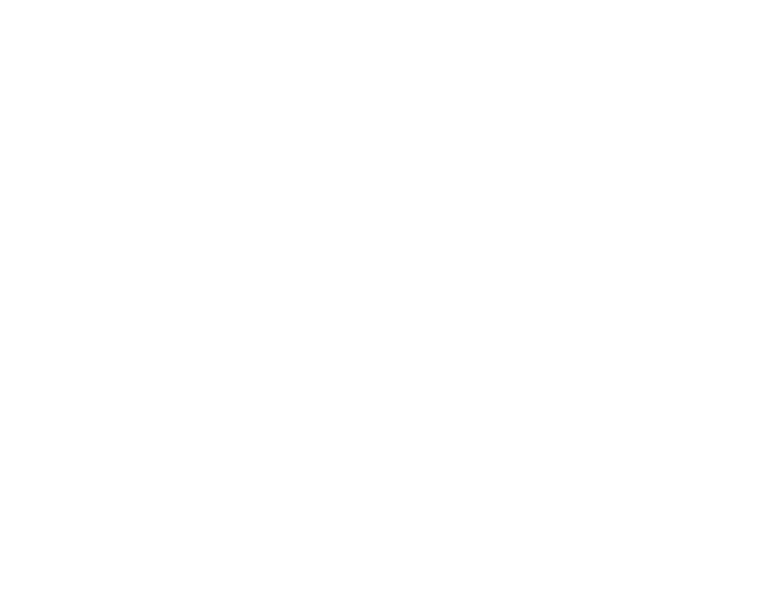
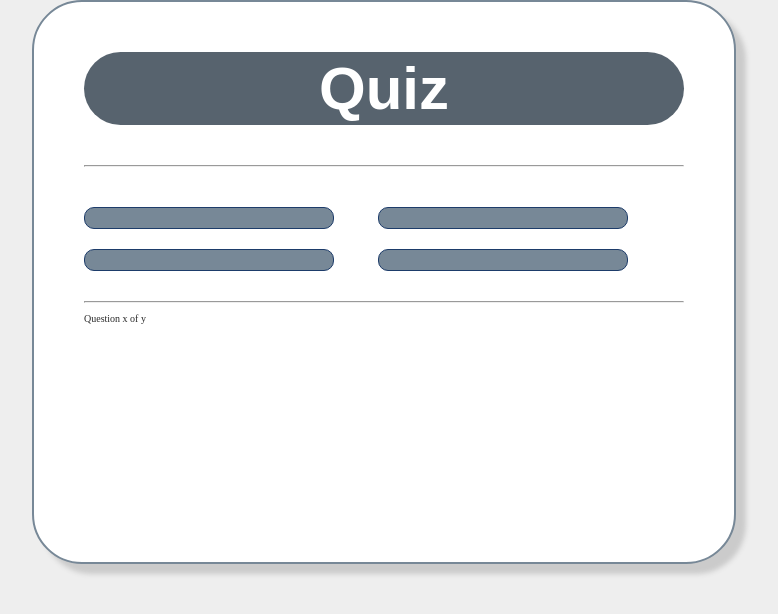
Before and after one commit to StanislavFedyna/quiz-app, a plain HTML site: page index.html in a window 1280 px wide. Shown: the whole page, without its empty margins (256-1034 px from the left). Drawn offline with Linux system fonts and the light colour scheme.

Commit message:
added basic html structure, css for all blocks and created main js files

```diff
--- a/css/style.css
+++ b/css/style.css
@@ -0,0 +1,86 @@
+body {
+  padding: 0;
+  margin: 0;
+  background: #eeeeee;
+}
+
+.grid {
+  width: 600px;
+  height: 500px;
+  margin: 0 auto;
+  background-color: #fff;
+  padding: 10px 50px 50px 50px;
+  border-radius: 50px;
+  -webkit-border-radius: 50px;
+  -moz-border-radius: 50px;
+  -ms-border-radius: 50px;
+  -o-border-radius: 50px;
+  border: 2px solid #778897;
+  box-shadow: 10px 10px 5px #cbcbcb;
+}
+
+hr {
+  margin-top: 20px;
+}
+
+.grid h1 {
+  font-family: sans-serif;
+  background-color: #57636e;
+  text-align: center;
+  font-size: 60px;
+  padding: 2px 0px;
+  color: #fff;
+  border-radius: 50px;
+  -webkit-border-radius: 50px;
+  -moz-border-radius: 50px;
+  -ms-border-radius: 50px;
+  -o-border-radius: 50px;
+}
+
+.grid #question {
+  font-family: sans-serif;
+  font-size: 30px;
+  color: #5a6772;
+}
+
+.buttons {
+  margin-top: 30px;
+}
+
+#btn0,
+#btn1,
+#btn2,
+#btn3 {
+  background-color: #778897;
+  width: 250px;
+  font-size: 20px;
+  color: #fff;
+  border: 1px solid #1d3c6a;
+  border-radius: 10px;
+  margin: 10px 40px 10px 0px;
+  padding: 10px 10px;
+  -webkit-border-radius: 10px;
+  -moz-border-radius: 10px;
+  -ms-border-radius: 10px;
+  -o-border-radius: 10px;
+}
+
+#progress {
+  color: #2b2b2b;
+  font-size: 10px;
+}
+
+#btn0:hover,
+#btn1:hover,
+#btn2:hover,
+#btn3:hover {
+  cursor: pointer;
+  background: #57636e;
+}
+
+#btn0:focus,
+#btn1:focus,
+#btn2:focus,
+#btn3:focus {
+  outline: 0;
+}
--- a/index.html
+++ b/index.html
@@ -11,7 +11,32 @@
 </head>
 
 <body>
-
+  <div class="grid">
+    <div id="quiz">
+      <h1>Quiz</h1>
+      <hr>
+      <p id="question"></p>
+      <div class="buttons">
+        <button id="btn0">
+          <span id="choice0"></span>
+        </button>
+        <button id="btn1">
+          <span id="choice1"></span>
+        </button>
+        <button id="btn2">
+          <span id="choice2"></span>
+        </button>
+        <button id="btn3">
+          <span id="choice3 "></span>
+        </button>
+      </div>
+      <hr>
+      <footer>
+        <p class="" id="progress">Question x of y</p>
+      </footer>
+    </div>
+  </div>
+  <script src="js/main.js"></script>
 </body>
 
 </html>
```
Also changed, not shown: js/question.js (added, +9 -0 lines), js/main.js (added).
